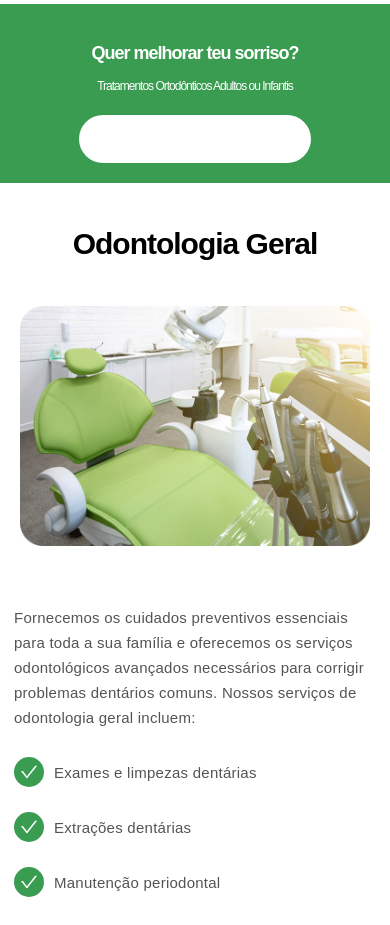
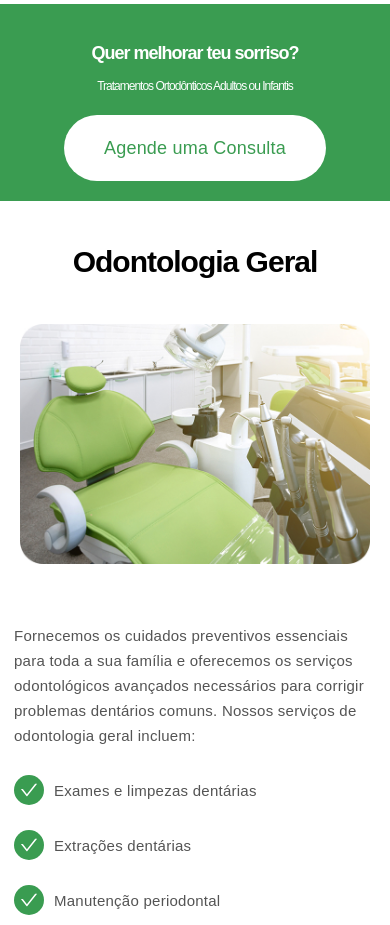
Before and after one commit to rodolphoreis/Dental-Clinic, a React (Vite) app: page / in a window 390 px wide. Shown: the part 1160-2085 px from the top of the page. Built offline with nearby package versions, Linux system fonts and the light colour scheme.

Commit message:
chore(style): update styling for ComponentStyled

```diff
--- a/src/Components/Section3.css
+++ b/src/Components/Section3.css
@@ -34,22 +34,21 @@
   margin-left: 20px;
 }
 
-.green_rectangle_btn button {
+.green_rectangle_btn button,
+.green_rectangle_btn a {
   color: #3a9c51;
   background-color: #ffffff;
   text-align: center;
   font-family: sans-serif;
   font-size: 18px;
-  padding: 10px 15px;
+  padding: 5px 15px;
   line-height: 32px;
   letter-spacing: 0.2px;
   border-radius: 999px;
   border: none;
   cursor: pointer;
-}
-
-.green_rectangle_btn button:hover {
-  background-color: #e8e5e5;
+  text-decoration: none;
+  display: inline-block;
 }
 
 /* -----------Tablet e telas menores------------------------- */
@@ -63,9 +62,20 @@
     margin-left: 0;
     margin-top: 10px;
   }
+  .green_rectangle_btn button,
+  .green_rectangle_btn a {
+    padding: 5px 15px;
+  }
 }
 
 /* -------------- Mobile - Cell phone -------------*/
+@media only screen and (max-width: 500px) {
+  .green_rectangle_btn button,
+  .green_rectangle_btn a {
+    padding: 0px 15px;
+  }
+}
+
 @media only screen and (max-width: 400px) {
   .green_rectangle_text h2 {
     font-size: 18px;
```
